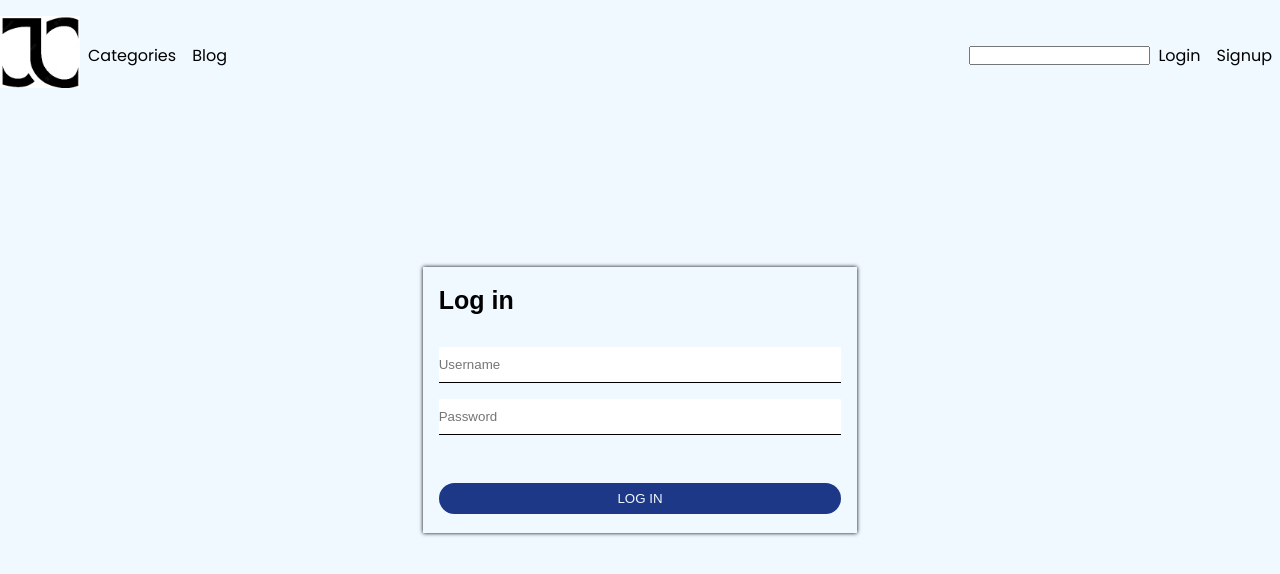
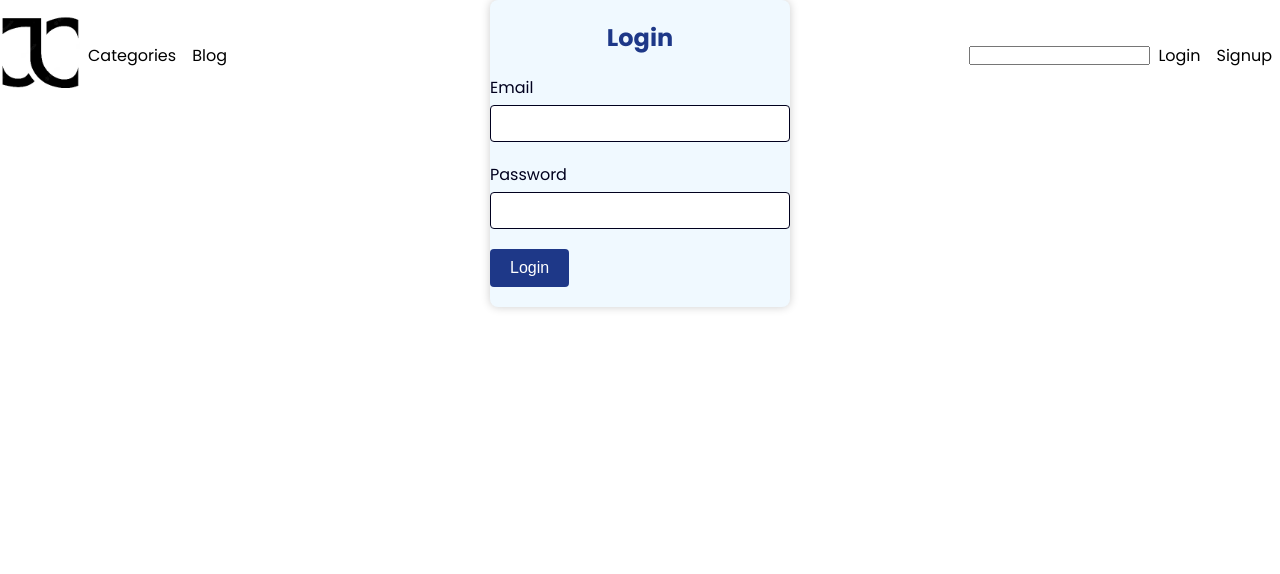
Before and after one commit to codayomide/job-compass, a React (Create React App) app: page /login in a window 1280 px wide. Shown: the top 574 px of the page. Built offline with nearby package versions, Linux system fonts and the light colour scheme; a web font is replaced by a local one.

Commit message:
made changes

```diff
--- a/src/App.jsx
+++ b/src/App.jsx
@@ -12,7 +12,7 @@ function App() {
     <div className="App">
       <Routes>
         <Route exact path="/" element={ <Home/> } />
-        <Route exact path="/register" element={ <SignUp/> } />
+        <Route exact path="/signup" element={ <SignUp/> } />
         <Route exact path="/login" element={ <Login /> } />
         <Route path="/dashboard/*" element={ <DashboardRoutes />} />
       </Routes>
--- a/src/Auth/Login.jsx
+++ b/src/Auth/Login.jsx
@@ -1,6 +1,6 @@
-import { useForm } from "react-hook-form";
-import { useState, useEffect } from 'react';
-import Navbar from "../App/Navbar";
+import React, { useState, useEffect } from 'react';
+import { useForm } from 'react-hook-form';
+import Navbar from '../App/Navbar';
 
 const Login = () => {
   const [token, setToken] = useState(null);
@@ -15,7 +15,7 @@ const Login = () => {
   }, []);
 
   const onFormSubmit = (data) => {
-        fetch('https://drab-tan-chimpanzee-hose.cyclic.app/api/auth/login', {
+    fetch('https://jobcompass.cyclic.app/api/auth/login', {
       method: 'POST',
       headers: { 'Content-Type': 'application/json' },
       body: JSON.stringify(data),
@@ -24,11 +24,13 @@ const Login = () => {
     .then((data) => {
       const token = data.accessToken;
 
+      console.log(token)
+
       localStorage.setItem('token', token);
 
       setToken(token);
 
-            window.location.href = '/dashboard';
+    //   window.location.href = '/dashboard';
 
       setLoginErrors(data.message);
     })
@@ -38,62 +40,25 @@ const Login = () => {
   };
 
   return (
-        <div id="login-page">
+    <div className="login-container">
       <Navbar />
-            <form className="form" onSubmit={handleSubmit(onFormSubmit)}>
-            <h2>Log in</h2>
-
-            <div className="form-main">
-                <div className="input-wrapper">
-                    <label htmlFor="userlogin"></label>
-                    <input
-                    type="text"
-                    placeholder="Username"
-                    {...register("username", {
-                        required: 'This field is required',
-                        pattern: {
-                            value: /(?!.*\s)[A-Za-z0-9]+([._-][A-Za-z0-9]+)*@[A-Za-z0-9]+([.-][A-Za-z0-9]+)*\.[A-Za-z]{2,}$|^(?!.*\s)[A-Za-z0-9]+([._-][A-Za-z0-9]+)*/
-                            ,
-                            message: 'Please enter a valid email or username'
-                        },
-                        minLength: {
-                            value: 6,
-                            message: 'Please enter a valid email or username'
-                        }
-                    })}
-                    aria-invalid={errors.username ? "true" : "false"}
-                    />
-                    {errors.username && <p role="alert">{errors.username.message}</p>}
+      <h2>Login</h2>
+      <form onSubmit={handleSubmit(onFormSubmit)}>
+        <div className="form-group">
+          <label>Email</label>
+          <input {...register('email', { required: true })} />
+          {errors.email && <span className="error-message">Email is required</span>}
         </div>
-
-                <div className="input-wrapper">
-                    <label htmlFor="password"></label>
-                    <input
-                        type="password"
-                        placeholder="Password"
-                        {...register("password", {
-                            required: 'This field is required',
-                            minLength: {
-                                value: 8,
-                                message: 'Password is too short'
-                            },
-                            maxLength: {
-                                value: 60,
-                                message: 'Password is too long'
-                            }
-                        })}
-                        aria-invalid={errors.password ? "true" : "false"}
-                    />
-                    {errors.password && <p role="alert">{errors.password.message}</p>}
+        <div className="form-group">
+          <label>Password</label>
+          <input {...register('password', { required: true })} />
+          {errors.password && <span className="error-message">Password is required</span>}
         </div>
-
-                <button className="submit-btn">Log in</button>
-
-                {loginErrors && <p role="alert">{loginErrors}</p>}
-                </div>
+        {loginErrors && <span className="error-message">{loginErrors}</span>}
+        <button type="submit">Login</button>
       </form>
     </div>
   );
-}
+};
 
 export default Login;
--- a/src/assets/styles/css/style.css
+++ b/src/assets/styles/css/style.css
@@ -3,7 +3,6 @@
 * {
   margin: 0;
   padding: 0;
-  -webkit-box-sizing: border-box;
   box-sizing: border-box;
   list-style: none;
   scroll-behavior: smooth;
@@ -18,12 +17,7 @@ h1, h2, h3, h4, h5, h6 {
 }
 
 #app {
-  display: -webkit-box;
-  display: -ms-flexbox;
   display: flex;
-  -webkit-box-orient: vertical;
-  -webkit-box-direction: normal;
-      -ms-flex-direction: column;
   flex-direction: column;
   min-height: 100vh;
 }
@@ -33,23 +27,16 @@ h1, h2, h3, h4, h5, h6 {
 }
 
 #body {
-  display: -webkit-box;
-  display: -ms-flexbox;
   display: flex;
-  -webkit-box-flex: 1;
-      -ms-flex: 1;
   flex: 1;
 }
 
 #side {
   width: 18rem; /* Adjust the width as needed */
-  -ms-flex-negative: 0;
   flex-shrink: 0;
 }
 
 #main {
-  -webkit-box-flex: 1;
-      -ms-flex-positive: 1;
   flex-grow: 1;
   padding: 2rem;
 }
@@ -66,26 +53,13 @@ h1, h2, h3, h4, h5, h6 {
 }
 .nav-bar .mnav--wrapper {
   padding: 0.75rem 1rem;
-  display: -webkit-box;
-  display: -ms-flexbox;
   display: flex;
-  -webkit-box-orient: horizontal;
-  -webkit-box-direction: normal;
-      -ms-flex-direction: row;
   flex-direction: row;
-  -webkit-box-pack: justify;
-      -ms-flex-pack: justify;
   justify-content: space-between;
-  -webkit-box-align: center;
-      -ms-flex-align: center;
   align-items: center;
 }
 .nav-bar .mnav--wrapper__left {
-  display: -webkit-box;
-  display: -ms-flexbox;
   display: flex;
-  -webkit-box-align: center;
-      -ms-flex-align: center;
   align-items: center;
 }
 .nav-bar .mnav--wrapper__left .burger {
@@ -104,19 +78,16 @@ h1, h2, h3, h4, h5, h6 {
 .nav-bar .mnav--wrapper__left .burger #bar-1 {
   top: 0;
   left: 50%;
-  -webkit-transform: translate(-50%, 3px);
   transform: translate(-50%, 3px);
 }
 .nav-bar .mnav--wrapper__left .burger #bar-2 {
   top: 50%;
   left: 50%;
-  -webkit-transform: translate(-50%, -50%);
   transform: translate(-50%, -50%);
 }
 .nav-bar .mnav--wrapper__left .burger #bar-3 {
   top: 100%;
   left: 50%;
-  -webkit-transform: translate(-50%, -5px);
   transform: translate(-50%, -5px);
 }
 .nav-bar .mnav--wrapper__left .logo img {
@@ -130,7 +101,6 @@ h1, h2, h3, h4, h5, h6 {
   position: absolute;
   top: 3.25rem;
   left: 0;
-  -webkit-transition: ease-in-out 0.5s;
   transition: ease-in-out 0.5s;
 }
 .nav-bar .mnav--wrapper .close-menu {
@@ -141,7 +111,6 @@ h1, h2, h3, h4, h5, h6 {
   position: absolute;
   top: 3.25rem;
   left: -100%;
-  -webkit-transition: ease-in-out 0.5s;
   transition: ease-in-out 0.5s;
 }
 .nav-bar .mnav--wrapper__right .link {
@@ -161,31 +130,15 @@ h1, h2, h3, h4, h5, h6 {
     display: none;
   }
   .nav-bar .dnav--wrapper {
-    display: -webkit-box;
-    display: -ms-flexbox;
     display: flex;
-    -webkit-box-orient: horizontal;
-    -webkit-box-direction: normal;
-        -ms-flex-direction: row;
     flex-direction: row;
-    -webkit-box-pack: justify;
-        -ms-flex-pack: justify;
     justify-content: space-between;
-    -webkit-box-align: center;
-        -ms-flex-align: center;
     align-items: center;
     padding: 1rem 0;
   }
   .nav-bar .dnav--wrapper__left {
-    display: -webkit-box;
-    display: -ms-flexbox;
     display: flex;
-    -webkit-box-orient: horizontal;
-    -webkit-box-direction: normal;
-        -ms-flex-direction: row;
     flex-direction: row;
-    -webkit-box-align: center;
-        -ms-flex-align: center;
     align-items: center;
   }
   .nav-bar .dnav--wrapper__left .logo img {
@@ -197,15 +150,8 @@ h1, h2, h3, h4, h5, h6 {
     margin: 0.5rem;
   }
   .nav-bar .dnav--wrapper__right {
-    display: -webkit-box;
-    display: -ms-flexbox;
     display: flex;
-    -webkit-box-orient: horizontal;
-    -webkit-box-direction: normal;
-        -ms-flex-direction: row;
     flex-direction: row;
-    -webkit-box-align: center;
-        -ms-flex-align: center;
     align-items: center;
   }
   .nav-bar .dnav--wrapper__right .links .link {
@@ -313,15 +259,8 @@ h1, h2, h3, h4, h5, h6 {
   margin: 0.2rem;
   background-color: #1E3888;
   color: #F0F9FF;
-  display: -webkit-box;
-  display: -ms-flexbox;
   display: flex;
-  -webkit-box-orient: vertical;
-  -webkit-box-direction: normal;
-      -ms-flex-direction: column;
   flex-direction: column;
-  -webkit-box-pack: center;
-      -ms-flex-pack: center;
   justify-content: center;
   font-family: "Fira Sans Condensed", sans-serif;
   font-size: 0.8rem;
@@ -429,20 +368,11 @@ h1, h2, h3, h4, h5, h6 {
     padding: 0 6rem;
   }
   .homepage--wrapper__intro {
-    display: -webkit-box;
-    display: -ms-flexbox;
     display: flex;
   }
   .homepage--wrapper__intro .text {
-    display: -webkit-box;
-    display: -ms-flexbox;
     display: flex;
-    -webkit-box-orient: vertical;
-    -webkit-box-direction: normal;
-        -ms-flex-direction: column;
     flex-direction: column;
-    -webkit-box-pack: center;
-        -ms-flex-pack: center;
     justify-content: center;
   }
   .homepage--wrapper__intro .text h1 {
@@ -463,21 +393,12 @@ h1, h2, h3, h4, h5, h6 {
     display: block;
   }
   .homepage--wrapper__employer {
-    display: -webkit-box;
-    display: -ms-flexbox;
     display: flex;
   }
   .homepage--wrapper__employer .text {
     position: relative;
-    display: -webkit-box;
-    display: -ms-flexbox;
     display: flex;
-    -webkit-box-orient: vertical;
-    -webkit-box-direction: normal;
-        -ms-flex-direction: column;
     flex-direction: column;
-    -webkit-box-pack: center;
-        -ms-flex-pack: center;
     justify-content: center;
     padding: 2rem;
   }
@@ -507,21 +428,12 @@ h1, h2, h3, h4, h5, h6 {
     font-size: 2rem;
   }
   .homepage--wrapper__employee {
-    display: -webkit-box;
-    display: -ms-flexbox;
     display: flex;
   }
   .homepage--wrapper__employee .text {
     position: relative;
-    display: -webkit-box;
-    display: -ms-flexbox;
     display: flex;
-    -webkit-box-orient: vertical;
-    -webkit-box-direction: normal;
-        -ms-flex-direction: column;
     flex-direction: column;
-    -webkit-box-pack: center;
-        -ms-flex-pack: center;
     justify-content: center;
     padding: 2rem;
   }
@@ -538,7 +450,6 @@ h1, h2, h3, h4, h5, h6 {
 }
 .form {
   background-color: #F0F9FF;
-  -webkit-box-shadow: 0.4px 0.4px 4px #000;
   box-shadow: 0.4px 0.4px 4px #000;
   width: 35%;
   padding: 1.2rem 1rem;
@@ -588,14 +499,8 @@ h1, h2, h3, h4, h5, h6 {
 #signup-page,
 #login-page {
   background-color: #F0F9FF;
-  display: -webkit-box;
-  display: -ms-flexbox;
   display: flex;
-  -webkit-box-align: center;
-      -ms-flex-align: center;
   align-items: center;
-  -webkit-box-pack: center;
-      -ms-flex-pack: center;
   justify-content: center;
   height: 100vh;
   padding: 0 1.2rem;
@@ -615,11 +520,7 @@ h1, h2, h3, h4, h5, h6 {
   margin-bottom: 1rem;
 }
 .footer--wrapper__socials .socials_wrapper {
-  display: -webkit-box;
-  display: -ms-flexbox;
   display: flex;
-  -webkit-box-pack: justify;
-      -ms-flex-pack: justify;
   justify-content: space-between;
 }
 .footer--wrapper__socials .socials_wrapper .social {
@@ -644,18 +545,9 @@ h1, h2, h3, h4, h5, h6 {
 }
 
 .navin--wrapper {
-  display: -webkit-box;
-  display: -ms-flexbox;
   display: flex;
-  -webkit-box-orient: horizontal;
-  -webkit-box-direction: normal;
-      -ms-flex-direction: row;
   flex-direction: row;
-  -webkit-box-pack: justify;
-      -ms-flex-pack: justify;
   justify-content: space-between;
-  -webkit-box-align: center;
-      -ms-flex-align: center;
   align-items: center;
   background: #1E3888;
   color: #F0F9FF;
@@ -679,15 +571,8 @@ h1, h2, h3, h4, h5, h6 {
   font-family: "Poppins Verdana";
 }
 .navin--wrapper .navin--search {
-  display: -webkit-box;
-  display: -ms-flexbox;
   display: flex;
-  -webkit-box-orient: horizontal;
-  -webkit-box-direction: normal;
-      -ms-flex-direction: row;
   flex-direction: row;
-  -webkit-box-align: center;
-      -ms-flex-align: center;
   align-items: center;
   width: 50%;
   height: 48px;
@@ -706,14 +591,8 @@ h1, h2, h3, h4, h5, h6 {
   outline: none;
 }
 .navin--wrapper .navin--search .searchIcon {
-  display: -webkit-box;
-  display: -ms-flexbox;
   display: flex;
-  -webkit-box-align: center;
-      -ms-flex-align: center;
   align-items: center;
-  -webkit-box-pack: center;
-      -ms-flex-pack: center;
   justify-content: center;
   background-color: #F0F9FF;
   padding: 0 12px;
@@ -730,27 +609,18 @@ h1, h2, h3, h4, h5, h6 {
   padding: 1rem;
   border: 1px solid #F0F9FF;
   border-radius: 12px;
-  -webkit-transition: background 0.3s linear;
   transition: background 0.3s linear;
 }
 .navin--wrapper .view--actions:hover {
   background-color: #F0F9FF;
-  -webkit-box-shadow: 0 2px 4px rgba(0, 0, 0, 0.2);
   box-shadow: 0 2px 4px rgba(0, 0, 0, 0.2);
   border: 1px solid #F0F9FF;
   color: #1E3888;
   cursor: pointer;
 }
 .navin--wrapper .user .__info {
-  display: -webkit-box;
-  display: -ms-flexbox;
   display: flex;
-  -webkit-box-orient: horizontal;
-  -webkit-box-direction: normal;
-      -ms-flex-direction: row;
   flex-direction: row;
-  -webkit-box-align: center;
-      -ms-flex-align: center;
   align-items: center;
   cursor: pointer;
 }
@@ -769,16 +639,11 @@ h1, h2, h3, h4, h5, h6 {
   width: 280px;
   right: 0;
   opacity: 0;
-  -webkit-transform: translateY(-20px);
   transform: translateY(-20px);
-  -webkit-transition: opacity 0.3s ease, -webkit-transform 0.3s ease;
-  transition: opacity 0.3s ease, -webkit-transform 0.3s ease;
   transition: opacity 0.3s ease, transform 0.3s ease;
-  transition: opacity 0.3s ease, transform 0.3s ease, -webkit-transform 0.3s ease;
 }
 .navin--wrapper .user .dropdown.show {
   opacity: 1;
-  -webkit-transform: translateY(0);
   transform: translateY(0);
 }
 .navin--wrapper .user .dropdown .dropdown-link {
@@ -810,18 +675,9 @@ h1, h2, h3, h4, h5, h6 {
 
 @media screen and (min-width: 1020px) {
   .dash__wrapper {
-    display: -webkit-box;
-    display: -ms-flexbox;
     display: flex;
-    -webkit-box-orient: vertical;
-    -webkit-box-direction: normal;
-        -ms-flex-direction: column;
     flex-direction: column;
-    -webkit-box-pack: start;
-        -ms-flex-pack: start;
     justify-content: flex-start;
-    -webkit-box-align: stretch;
-        -ms-flex-align: stretch;
     align-items: stretch;
     padding: 2rem;
     width: inherit;
@@ -832,24 +688,12 @@ h1, h2, h3, h4, h5, h6 {
     z-index: 99;
   }
   .dash__wrapper .dash__items {
-    display: -webkit-box;
-    display: -ms-flexbox;
     display: flex;
-    -webkit-box-orient: vertical;
-    -webkit-box-direction: normal;
-        -ms-flex-direction: column;
     flex-direction: column;
   }
   .dash__wrapper .dash__items .item {
-    display: -webkit-box;
-    display: -ms-flexbox;
     display: flex;
-    -webkit-box-orient: horizontal;
-    -webkit-box-direction: normal;
-        -ms-flex-direction: row;
     flex-direction: row;
-    -webkit-box-align: center;
-        -ms-flex-align: center;
     align-items: center;
     padding: 0.75rem;
     margin: 0.5rem 0;
@@ -861,7 +705,6 @@ h1, h2, h3, h4, h5, h6 {
   }
   .dash__wrapper .create__job .btn {
     background-color: #00001E;
-    -webkit-box-shadow: 0 2px 4px rgba(0, 0, 0, 0.1);
     box-shadow: 0 2px 4px rgba(0, 0, 0, 0.1);
     color: #F0F9FF;
     font-weight: 600;
@@ -877,25 +720,14 @@ h1, h2, h3, h4, h5, h6 {
 .job-card {
   background-color: #ffffff;
   border-radius: 8px;
-  -webkit-box-shadow: 0 2px 4px rgba(0, 0, 0, 0.1);
   box-shadow: 0 2px 4px rgba(0, 0, 0, 0.1);
   padding: 1.5rem;
-  -webkit-transition: -webkit-box-shadow 0.3s ease;
-  transition: -webkit-box-shadow 0.3s ease;
   transition: box-shadow 0.3s ease;
-  transition: box-shadow 0.3s ease, -webkit-box-shadow 0.3s ease;
-  display: -webkit-box;
-  display: -ms-flexbox;
   display: flex;
-  -webkit-box-orient: vertical;
-  -webkit-box-direction: normal;
-      -ms-flex-direction: column;
   flex-direction: column;
-  -ms-flex-pack: distribute;
   justify-content: space-around;
 }
 .job-card:hover {
-  -webkit-box-shadow: 0 4px 8px rgba(0, 0, 0, 0.2);
   box-shadow: 0 4px 8px rgba(0, 0, 0, 0.2);
 }
 .job-card__title {
@@ -904,11 +736,7 @@ h1, h2, h3, h4, h5, h6 {
   margin-bottom: 0.5rem;
 }
 .job-card__price {
-  display: -webkit-box;
-  display: -ms-flexbox;
   display: flex;
-  -webkit-box-align: center;
-      -ms-flex-align: center;
   align-items: center;
   margin-bottom: 0.5rem;
 }
@@ -948,7 +776,6 @@ h1, h2, h3, h4, h5, h6 {
   text-decoration: none;
   border-radius: 4px;
   font-weight: bold;
-  -webkit-transition: background-color 0.3s ease;
   transition: background-color 0.3s ease;
 }
 .job-card a:hover {
@@ -973,18 +800,9 @@ h1, h2, h3, h4, h5, h6 {
 }
 
 .auth-loading {
-  display: -webkit-box;
-  display: -ms-flexbox;
   display: flex;
-  -webkit-box-align: center;
-      -ms-flex-align: center;
   align-items: center;
-  -webkit-box-pack: center;
-      -ms-flex-pack: center;
   justify-content: center;
-  -webkit-box-orient: vertical;
-  -webkit-box-direction: normal;
-      -ms-flex-direction: column;
   flex-direction: column;
   padding: 20px;
   background-color: #f5f5f5;
@@ -999,22 +817,18 @@ h1, h2, h3, h4, h5, h6 {
 
 @-webkit-keyframes spin {
   0% {
-    -webkit-transform: rotate(0deg);
     transform: rotate(0deg);
   }
   100% {
-    -webkit-transform: rotate(360deg);
     transform: rotate(360deg);
   }
 }
 
 @keyframes spin {
   0% {
-    -webkit-transform: rotate(0deg);
     transform: rotate(0deg);
   }
   100% {
-    -webkit-transform: rotate(360deg);
     transform: rotate(360deg);
   }
 }
@@ -1022,6 +836,67 @@ h1, h2, h3, h4, h5, h6 {
   margin-top: 10px;
 }
 
+.login-container {
+  display: flex;
+  flex-direction: column;
+  align-items: center;
+  justify-content: center;
+  width: 300px; /* Set a fixed width for the container */
+  margin: 0 auto; /* Center the container horizontally */
+  background-color: #F0F9FF;
+  padding: 20px;
+  border-radius: 8px;
+  box-shadow: 0 0 10px rgba(0, 0, 0, 0.2); /* Add box shadow */
+}
+.login-container h2 {
+  color: #1E3888;
+  font-size: 24px;
+  margin-bottom: 20px;
+}
+.login-container form {
+  width: 300px;
+}
+.login-container form .form-group {
+  display: flex;
+  flex-direction: column;
+  margin-bottom: 20px;
+}
+.login-container form .form-group label {
+  color: #00001E;
+  margin-bottom: 5px;
+}
+.login-container form .form-group input {
+  padding: 10px;
+  border: 1px solid #00001E;
+  border-radius: 4px;
+}
+.login-container form .form-group input:focus {
+  outline: none;
+  border-color: #1E3888;
+}
+.login-container form .form-group .error-message {
+  color: #F71735;
+  margin-top: 5px;
+  font-size: 14px;
+}
+.login-container form .error-message {
+  color: #F71735;
+  margin-bottom: 20px;
+  font-size: 14px;
+}
+.login-container form button {
+  padding: 10px 20px;
+  background-color: #1E3888;
+  color: white;
+  border: none;
+  border-radius: 4px;
+  cursor: pointer;
+  font-size: 16px;
+}
+.login-container form button:hover {
+  background-color: #15275e;
+}
+
 a {
   text-decoration: none;
-}
+}/*# sourceMappingURL=style.css.map */
--- /dev/null
+++ b/src/assets/styles/scss/_login.scss
@@ -0,0 +1,71 @@
+.login-container {
+  display: flex;
+  flex-direction: column;
+  align-items: center;
+  justify-content: center;
+  width: 300px; /* Set a fixed width for the container */
+  margin: 0 auto; /* Center the container horizontally */
+  background-color: $neutral;
+  padding: 20px;
+  border-radius: 8px;
+  box-shadow: 0 0 10px rgba(0, 0, 0, 0.2); /* Add box shadow */
+
+
+  h2 {
+    color: $primary;
+    font-size: 24px;
+    margin-bottom: 20px;
+  }
+
+  form {
+    width: 300px;
+
+    .form-group {
+      display: flex;
+      flex-direction: column;
+      margin-bottom: 20px;
+
+      label {
+        color: $secondary;
+        margin-bottom: 5px;
+      }
+
+      input {
+        padding: 10px;
+        border: 1px solid $secondary;
+        border-radius: 4px;
+
+        &:focus {
+          outline: none;
+          border-color: $primary;
+        }
+      }
+
+      .error-message {
+        color: $danger;
+        margin-top: 5px;
+        font-size: 14px;
+      }
+    }
+
+    .error-message {
+      color: $danger;
+      margin-bottom: 20px;
+      font-size: 14px;
+    }
+
+    button {
+      padding: 10px 20px;
+      background-color: $primary;
+      color: white;
+      border: none;
+      border-radius: 4px;
+      cursor: pointer;
+      font-size: 16px;
+
+      &:hover {
+        background-color: darken($primary, 10%);
+      }
+    }
+  }
+}
--- a/src/assets/styles/scss/style.scss
+++ b/src/assets/styles/scss/style.scss
@@ -11,6 +11,8 @@
 @import 'jobApply';
 @import 'jobs-container';
 @import 'authLoading';
+@import 'login';
+
 
 a {
   text-decoration: none;
```
Also changed, not shown: 2 other files (tests, documents, lock files or other folders). Lines whose indentation alone changed are shown as unchanged.
